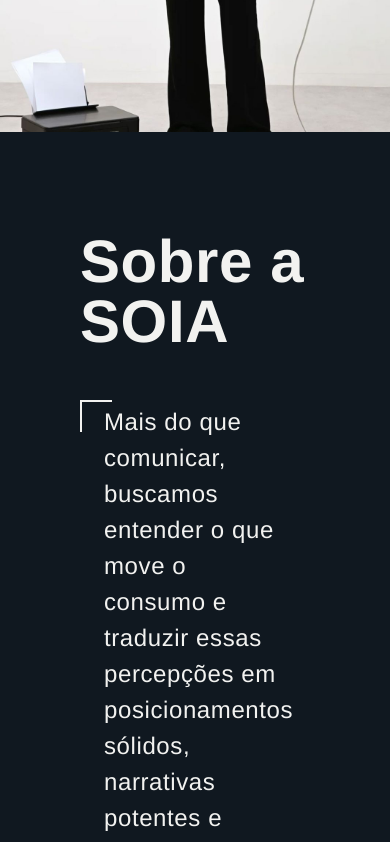
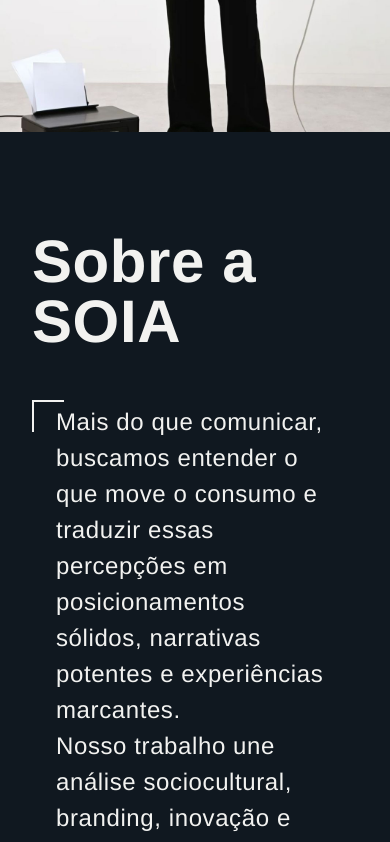
Before and after one commit to MathewsFranco/soia, a React (Vite) app: page / in a window 390 px wide. Shown: the part 1260-2102 px from the top of the page. Built offline with nearby package versions, Linux system fonts and the light colour scheme.

Commit message:
💄 adjust font-size and spacing

```diff
--- a/src/components/About.tsx
+++ b/src/components/About.tsx
@@ -1,6 +1,9 @@
 export function About() {
   return (
-    <section className="bg-black px-20 py-25 gap-15 flex flex-col md:flex-row tracking-wide leading-9 text-2xl" id="about">
+    <section
+      className="bg-black px-8 md:px-20 py-25 gap-15 flex flex-col md:flex-row tracking-wide leading-9 text-2xl "
+      id="about"
+    >
       <div className="relative flex flex-col justify-center bg-black text-white w-full md:w-1/2">
         <h1 className="font-bold mb-10 text-6xl max-w-xs">Sobre a SOIA</h1>
         <div className="px-6 py-3">
--- a/src/components/Footer.tsx
+++ b/src/components/Footer.tsx
@@ -16,7 +16,7 @@ const Footer = () => {
       </a>
       <a
         href="mailto:soiaconnectcomercial@gmail.com"
-        className="text-2xl font-bold"
+        className="text-xl font-bold p-2"
       >
         soiaconnectcomercial@gmail.com
       </a>
```
